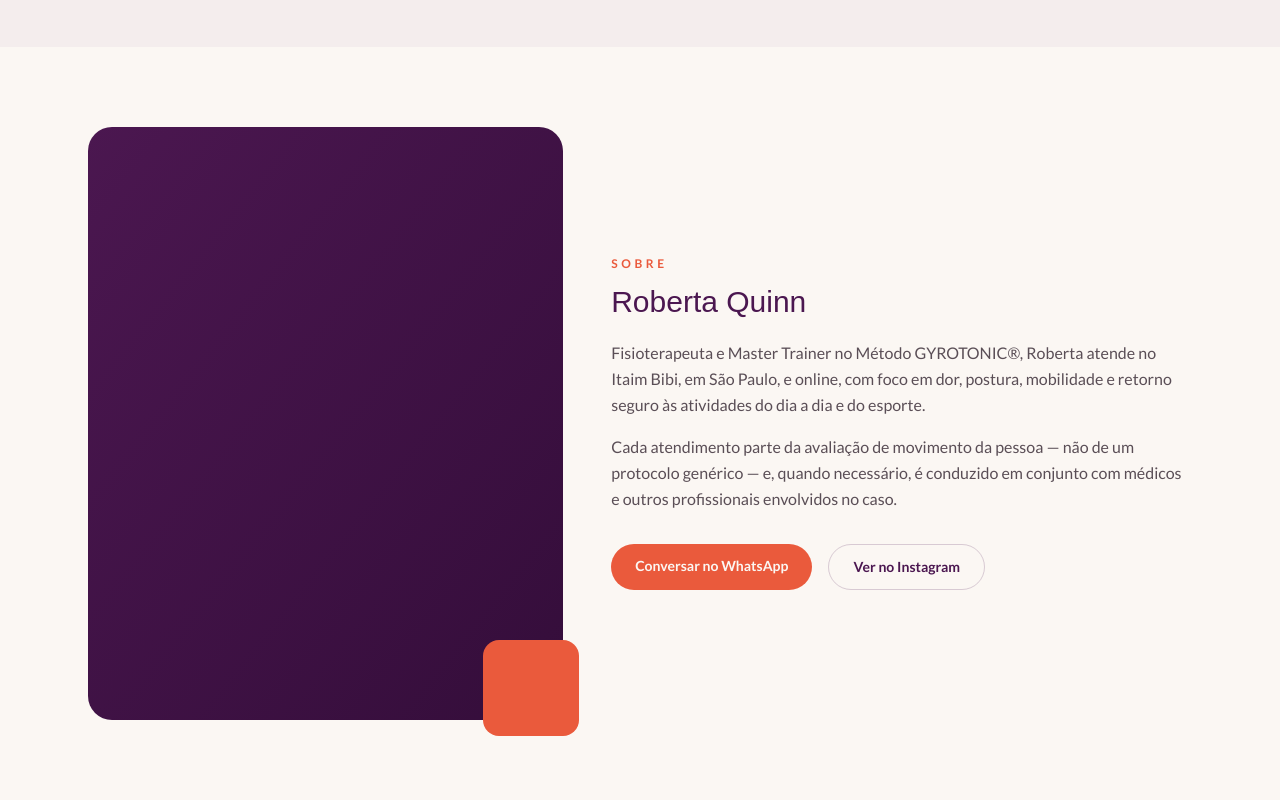
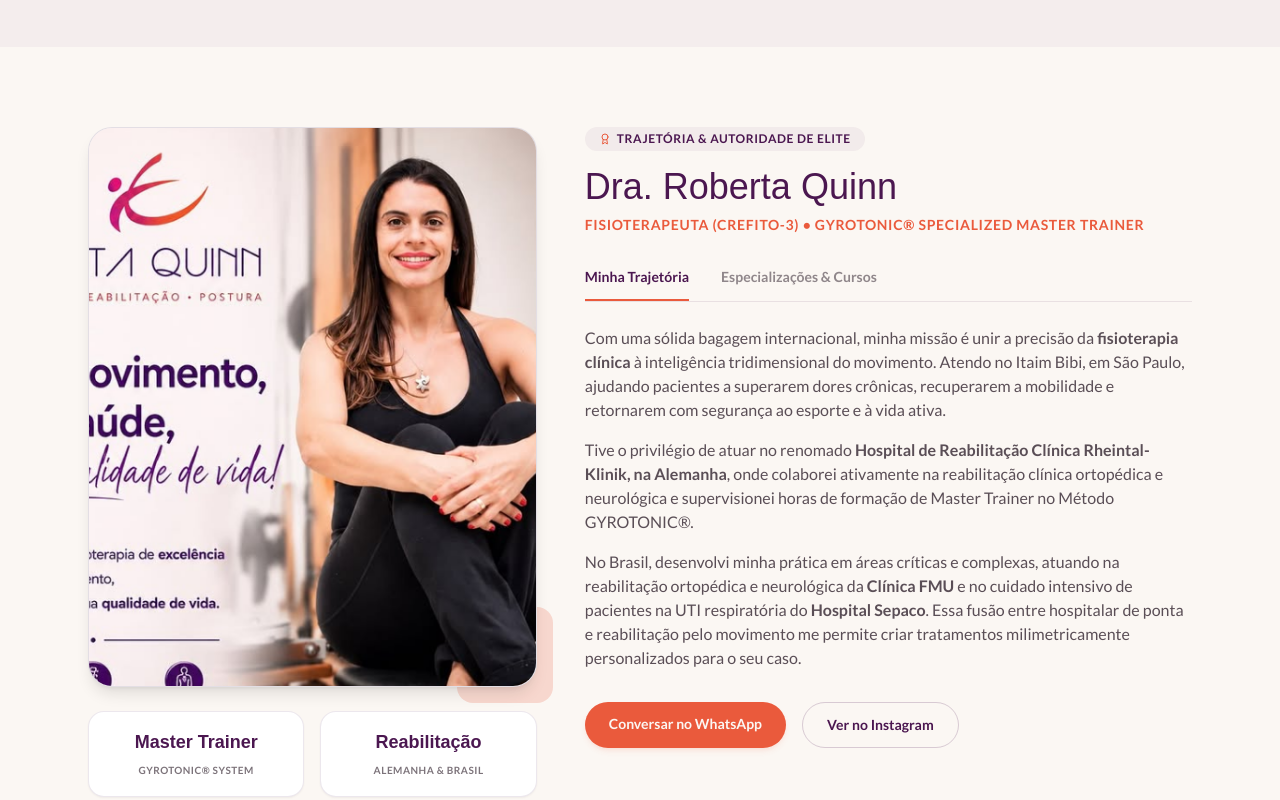
Before and after one commit to unicain/robertaquinn, a React (Vite) app: page / in a window 1280 px wide. Shown: the part 2560-3360 px from the top of the page. Built offline with nearby package versions, Linux system fonts and the light colour scheme; the HTML template or start-up script is replaced by a standard one; a web font is replaced by a local one.

Commit message:
feat: add Roberta Quinn portrait and profile tabs
Update the SobreRoberta component to include the professional profile image and a tabbed interface for better content organization.

```diff
--- a/src/components/SobreRoberta.tsx
+++ b/src/components/SobreRoberta.tsx
@@ -1,42 +1,180 @@
+import { useState } from "react";
 import { whatsappLink, INSTAGRAM_URL } from "../data/site";
+import { Award, GraduationCap, CheckCircle2 } from "lucide-react";
 
 export default function SobreRoberta() {
+  const [activeTab, setActiveTab] = useState<"historia" | "formacao">("historia");
+
   return (
     <section id="sobre" className="mx-auto max-w-6xl px-6 py-20">
-      <div className="grid gap-12 md:grid-cols-[0.9fr_1.1fr] md:items-center">
-        <div className="relative">
-          <div className="aspect-[4/5] w-full rounded-3xl bg-gradient-to-br from-roxo to-roxo-dark" />
-          <div
-            aria-hidden
-            className="absolute -bottom-4 -right-4 h-24 w-24 rounded-2xl bg-coral"
-          />
+      <div className="grid gap-12 md:grid-cols-[0.85fr_1.15fr] md:items-start">
+
+        {/* Lado Esquerdo: Imagem da Roberta com Destaques */}
+        <div className="sticky top-24">
+          <div className="relative">
+            <div className="aspect-[4/5] w-full overflow-hidden rounded-3xl bg-neutral-100 shadow-lg border border-roxo/10">
+              <img
+                src="/roberta.png"
+                alt="Dra. Roberta Quinn"
+                referrerPolicy="no-referrer"
+                className="h-full w-full object-cover transition-transform duration-700 hover:scale-[1.45]"
+                style={{
+                  objectPosition: "82% 20%",
+                  transform: "scale(1.4)",
+                  transformOrigin: "82% 20%",
+                }}
+              />
+            </div>
+            <div
+              aria-hidden
+              className="absolute -bottom-4 -right-4 -z-10 h-24 w-24 rounded-2xl bg-coral/20"
+            />
+          </div>
+
+          {/* Indicadores rápidos de Autoridade */}
+          <div className="mt-6 grid grid-cols-2 gap-4">
+            <div className="rounded-2xl border border-roxo/10 bg-white p-4 text-center shadow-sm">
+              <span className="block font-display text-lg font-bold text-roxo">Master Trainer</span>
+              <span className="text-[10px] text-ink/60 uppercase font-bold tracking-wider">Gyrotonic® System</span>
+            </div>
+            <div className="rounded-2xl border border-roxo/10 bg-white p-4 text-center shadow-sm">
+              <span className="block font-display text-lg font-bold text-roxo">Reabilitação</span>
+              <span className="text-[10px] text-ink/60 uppercase font-bold tracking-wider">Alemanha & Brasil</span>
+            </div>
+          </div>
         </div>
 
+        {/* Lado Direito: Informações Clínicas & Certificações de Elite */}
         <div>
-          <p className="text-xs font-bold uppercase tracking-[0.3em] text-coral">
-            Sobre
-          </p>
-          <h2 className="mt-3 font-display text-2xl text-roxo sm:text-3xl">
-            Roberta Quinn
+          <span className="inline-flex items-center gap-1.5 rounded-full bg-roxo/5 px-3.5 py-1 text-xs font-bold uppercase tracking-wider text-roxo">
+            <Award className="h-3 w-3 text-coral" />
+            Trajetória & Autoridade de Elite
+          </span>
+
+          <h2 className="mt-4 font-display text-3xl leading-tight text-roxo sm:text-4xl">
+            Dra. Roberta Quinn
           </h2>
-          <p className="mt-5 text-base leading-relaxed text-ink/75">
-            Fisioterapeuta e Master Trainer no Método GYROTONIC®, Roberta
-            atende no Itaim Bibi, em São Paulo, e online, com foco em dor,
-            postura, mobilidade e retorno seguro às atividades do dia a dia
-            e do esporte.
-          </p>
-          <p className="mt-4 text-base leading-relaxed text-ink/75">
-            Cada atendimento parte da avaliação de movimento da pessoa — não
-            de um protocolo genérico — e, quando necessário, é conduzido em
-            conjunto com médicos e outros profissionais envolvidos no caso.
+          <p className="mt-2 text-sm font-semibold text-coral uppercase tracking-wider">
+            Fisioterapeuta (Crefito-3) • Gyrotonic® Specialized Master Trainer
           </p>
 
+          {/* Abas de Navegação */}
+          <div className="mt-8 flex border-b border-roxo/10">
+            <button
+              onClick={() => setActiveTab("historia")}
+              className={`pb-3 text-sm font-bold transition-all duration-300 border-b-2 mr-8 ${
+                activeTab === "historia"
+                  ? "border-coral text-roxo border-b-2"
+                  : "border-transparent text-ink/50 hover:text-roxo"
+              }`}
+            >
+              Minha Trajetória
+            </button>
+            <button
+              onClick={() => setActiveTab("formacao")}
+              className={`pb-3 text-sm font-bold transition-all duration-300 border-b-2 ${
+                activeTab === "formacao"
+                  ? "border-coral text-roxo border-b-2"
+                  : "border-transparent text-ink/50 hover:text-roxo"
+              }`}
+            >
+              Especializações & Cursos
+            </button>
+          </div>
+
+          {/* Aba 1: História e Atuação Clínica */}
+          {activeTab === "historia" && (
+            <div className="mt-6 space-y-4 text-sm sm:text-base leading-relaxed text-ink/75 animate-in fade-in duration-300">
+              <p>
+                Com uma sólida bagagem internacional, minha missão é unir a precisão da <strong>fisioterapia clínica</strong> à inteligência tridimensional do movimento. Atendo no Itaim Bibi, em São Paulo, ajudando pacientes a superarem dores crônicas, recuperarem a mobilidade e retornarem com segurança ao esporte e à vida ativa.
+              </p>
+              <p>
+                Tive o privilégio de atuar no renomado <strong>Hospital de Reabilitação Clínica Rheintal-Klinik, na Alemanha</strong>, onde colaborei ativamente na reabilitação clínica ortopédica e neurológica e supervisionei horas de formação de Master Trainer no Método GYROTONIC®.
+              </p>
+              <p>
+                No Brasil, desenvolvi minha prática em áreas críticas e complexas, atuando na reabilitação ortopédica e neurológica da <strong>Clínica FMU</strong> e no cuidado intensivo de pacientes na UTI respiratória do <strong>Hospital Sepaco</strong>. Essa fusão entre hospitalar de ponta e reabilitação pelo movimento me permite criar tratamentos milimetricamente personalizados para o seu caso.
+              </p>
+            </div>
+          )}
+
+          {/* Aba 2: Lista Completa de Certificações de Elite */}
+          {activeTab === "formacao" && (
+            <div className="mt-6 space-y-6 animate-in fade-in duration-300">
+
+              {/* Categoria 1: Gyrotonic */}
+              <div>
+                <h3 className="flex items-center gap-2 font-display text-sm font-bold text-roxo uppercase tracking-wider">
+                  <Award className="h-4 w-4 text-coral" />
+                  Credenciais Internacionais GYROTONIC® & GYROKINESIS®
+                </h3>
+                <ul className="mt-3 grid gap-2.5 text-sm text-ink/80 sm:grid-cols-2">
+                  <li className="flex items-start gap-2">
+                    <CheckCircle2 className="h-4 w-4 text-coral mt-0.5 flex-shrink-0" />
+                    <span><strong>Specialized Master Trainer</strong> em GYROTONIC®</span>
+                  </li>
+                  <li className="flex items-start gap-2">
+                    <CheckCircle2 className="h-4 w-4 text-coral mt-0.5 flex-shrink-0" />
+                    <span><strong>Jumping Stretching Board</strong> Master Trainer</span>
+                  </li>
+                  <li className="flex items-start gap-2">
+                    <CheckCircle2 className="h-4 w-4 text-coral mt-0.5 flex-shrink-0" />
+                    <span><strong>Gyrokinesis®</strong> Pre-Trainer</span>
+                  </li>
+                  <li className="flex items-start gap-2">
+                    <CheckCircle2 className="h-4 w-4 text-coral mt-0.5 flex-shrink-0" />
+                    <span>Especialização em <strong>Escoliose</strong> (Scoliosis)</span>
+                  </li>
+                  <li className="flex items-start gap-2">
+                    <CheckCircle2 className="h-4 w-4 text-coral mt-0.5 flex-shrink-0" />
+                    <span>Aplicações para <strong>Pelve e Ombro</strong> (Pelvic & Shoulder Girdle)</span>
+                  </li>
+                  <li className="flex items-start gap-2">
+                    <CheckCircle2 className="h-4 w-4 text-coral mt-0.5 flex-shrink-0" />
+                    <span>Especializações: <strong>Applications for Dancers</strong> & <strong>Leg Extension Unit</strong></span>
+                  </li>
+                  <li className="flex items-start gap-2">
+                    <CheckCircle2 className="h-4 w-4 text-coral mt-0.5 flex-shrink-0" />
+                    <span>Cursos Avançados: <strong>Lotus Blossom Program 2</strong> & <strong>Breathing Course Intensive</strong></span>
+                  </li>
+                </ul>
+              </div>
+
+              {/* Categoria 2: Fisioterapia */}
+              <div className="border-t border-roxo/10 pt-6">
+                <h3 className="flex items-center gap-2 font-display text-sm font-bold text-roxo uppercase tracking-wider">
+                  <GraduationCap className="h-4 w-4 text-coral" />
+                  Formação Clínica Acadêmica
+                </h3>
+                <ul className="mt-3 grid gap-2.5 text-sm text-ink/80 sm:grid-cols-2">
+                  <li className="flex items-start gap-2">
+                    <CheckCircle2 className="h-4 w-4 text-coral mt-0.5 flex-shrink-0" />
+                    <span>Bacharel em <strong>Fisioterapia</strong> (FMU SP)</span>
+                  </li>
+                  <li className="flex items-start gap-2">
+                    <CheckCircle2 className="h-4 w-4 text-coral mt-0.5 flex-shrink-0" />
+                    <span>Supervisão em Reabilitação no <strong>Hospital Rheintal-Klinik (Alemanha)</strong></span>
+                  </li>
+                  <li className="flex items-start gap-2">
+                    <CheckCircle2 className="h-4 w-4 text-coral mt-0.5 flex-shrink-0" />
+                    <span>Fisioterapia Respiratória em UTI no <strong>Hospital Sepaco</strong></span>
+                  </li>
+                  <li className="flex items-start gap-2">
+                    <CheckCircle2 className="h-4 w-4 text-coral mt-0.5 flex-shrink-0" />
+                    <span>Instrutora de <strong>Yoga Terapêutico</strong> (Escoliose, Pré/Pós-Natal)</span>
+                  </li>
+                </ul>
+              </div>
+
+            </div>
+          )}
+
+          {/* Botões de Ação */}
           <div className="mt-8 flex flex-wrap gap-4">
             <a
               href={whatsappLink("Olá! Quero saber mais sobre o atendimento com a Roberta.")}
               target="_blank"
               rel="noreferrer"
-              className="rounded-full bg-coral px-6 py-3 text-sm font-bold text-cream transition-transform hover:scale-105"
+              className="rounded-full bg-coral px-6 py-3 text-sm font-bold text-cream transition-transform hover:scale-105 shadow-md shadow-coral/10 hover:shadow-lg"
             >
               Conversar no WhatsApp
             </a>
@@ -50,6 +188,7 @@ export default function SobreRoberta() {
             </a>
           </div>
         </div>
+
       </div>
     </section>
   );
```
Also changed, not shown: public/roberta.png (added).
